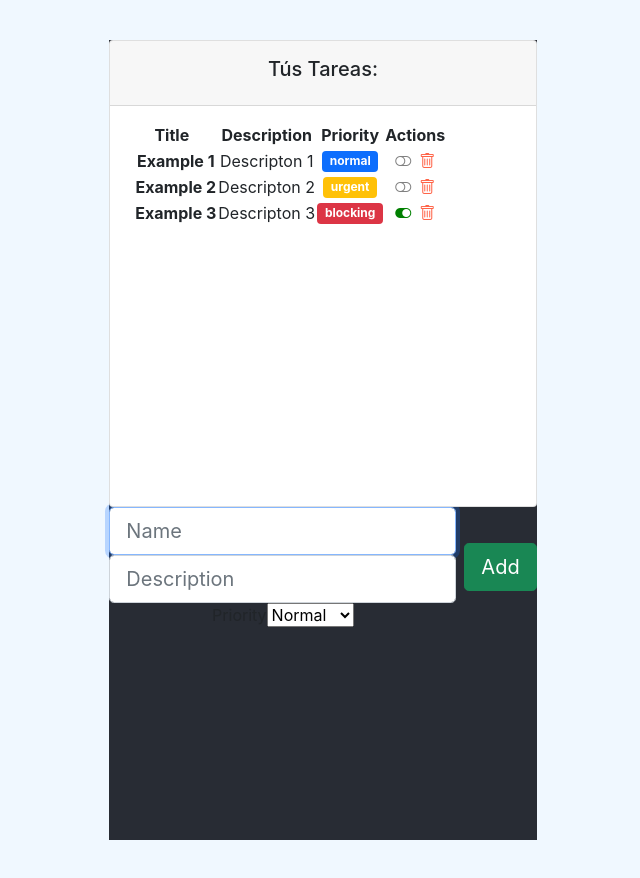
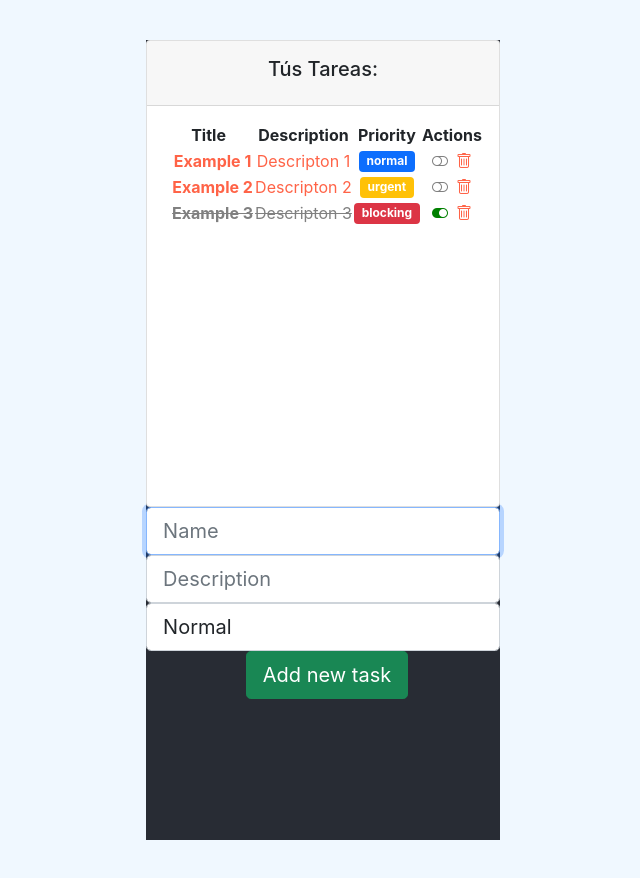
Before and after one commit to Maruan-Cardenas/open-bootcamp, a React (Create React App) app in the folder ReactJS/proyect-task/: page / in a window 1280 px wide. Shown: the whole page, without its empty margins (317-957 px from the left). Built offline with nearby package versions, Linux system fonts and the light colour scheme.

Commit message:
session 13

```diff
--- a/ReactJS/proyect-task/package.json
+++ b/ReactJS/proyect-task/package.json
@@ -9,12 +9,14 @@
     "axios": "^0.24.0",
     "bootstrap": "^5.1.3",
     "bootstrap-icons": "^1.7.2",
+    "formik": "^2.2.9",
     "node-sass": "^7.0.0",
     "react": "^17.0.2",
     "react-dom": "^17.0.2",
     "react-scripts": "5.0.0",
     "sass": "^1.45.1",
-    "web-vitals": "^2.1.2"
+    "web-vitals": "^2.1.2",
+    "yup": "^0.32.11"
   },
   "scripts": {
     "start": "react-scripts start",
--- a/ReactJS/proyect-task/src/component/container/task_list.jsx
+++ b/ReactJS/proyect-task/src/component/container/task_list.jsx
@@ -20,7 +20,9 @@
    // Control del ciclo de vida del componente
    useEffect(() => {
       console.log('Task State has been modifie')
+      setTimeout(() =>{
          setLoading(false)
+      },2000)
       return () => {
          console.log('taskList component is going to unmount')
       }
@@ -50,17 +52,8 @@
    setTasks(tempTasks)
    }
 
-
+   const Table = () => {
       return (
-        <div>
-           <div className='col-12'>
-              <div className='card'>
-                  {/* Card Header {title} */}
-                  <div className='card-header p-3'>
-                     <h5>Tús Tareas:</h5>
-                  </div>
-                  {/* Card Body (content)*/}
-                  <div className='card-body' data-mdb-perfect-scrollbar='true' style={ {position: 'relative', height: '400px'} }>
          <table>
             <thead>
                <tr>
@@ -85,10 +78,42 @@
                }
             </tbody>
          </table>
+      )
+   }
+
+   let taskTable
+   if (tasks.length > 0) taskTable = <Table />
+   else {
+      taskTable = (
+         <div>
+            <h3>There are no tasks to show</h3>
+            <h4>Please, create one</h4>
+         </div>
+      )
+   }
+
+   const loadingStyles = {
+      color: 'grey',
+      fontWeight: 'bold',
+   }
+
+
+    return (
+        <div>
+           <div className='col-12'>
+              <div className='card'>
+                  {/* Card Header {title} */}
+                  <div className='card-header p-3'>
+                     <h5>Tús Tareas:</h5>
+                  </div>
+                  {/* Card Body (content)*/}
+                  <div className='card-body' data-mdb-perfect-scrollbar='true' style={ {position: 'relative', height: '400px'} }>
+                     {/* Add Loading Spinner */}
+                     {loading ? <p style={loadingStyles}>Loading...</p> : taskTable}
                   </div>
               </div>
            </div>
-                  <Taskform add={addTask} />
+                  <Taskform add={addTask} length={tasks.length} />
         </div>
     )
 }
--- a/ReactJS/proyect-task/src/component/pure/forms/taskForm.jsx
+++ b/ReactJS/proyect-task/src/component/pure/forms/taskForm.jsx
@@ -3,7 +3,7 @@
 import { LEVELS } from '../../../models/level.enum'
 import { Task } from '../../../models/task.class'
 
-const Taskform = ({ add }) => {
+const Taskform = ({ add, length }) => {
     const nameRef = useRef()
     const descriptionRef = useRef()
     const levelRef = useRef(LEVELS.NORMAl)
@@ -19,31 +19,47 @@
         add(newTask)
     }
 
+    const normalStyle = {
+        color: 'cyan',
+        fontWeight: 'bold',
+        backgroundColor: 'black'
+    }
+    const urgentStyle = {
+        color: 'yellow',
+        fontWeight: 'bold',
+        backgroundColor: 'black'
+    }
+    const blockingStyle = {
+        color: 'red',
+        fontWeight: 'bold',
+        backgroundColor: 'black'
+    }
+
     return (
         <form onSubmit={addTask} className='d-flex justify-content-center align-items-center mb-4'>
         <div className='form-outline flex-fill'>
             <input ref={nameRef} id='inputName' type="text" className='form-control form-control-lg' placeholder='Name' required autoFocus />
             <input ref={descriptionRef} id='inputDescription' type="text" className='form-control form-control-lg' placeholder='Description' required />
-            <label htmlFor='selectLevel' className='sr-only'>Priority</label>
-            <select ref={levelRef} defaultValue={LEVELS.NORMAL} id='selectLevel'>
-                <option value={LEVELS.NORMAL}>
+            <select className='form-control form-control-lg' ref={levelRef} defaultValue={LEVELS.NORMAL} id='selectLevel'>
+                <option value={LEVELS.NORMAL} style={normalStyle}>
                     Normal
                 </option>
-                <option value={LEVELS.URGENT}>
+                <option value={LEVELS.URGENT} style={urgentStyle}>
                     Urgent
                 </option>
-                 <option value={LEVELS.BLOCKING}>
+                 <option value={LEVELS.BLOCKING} style={blockingStyle}>
                     Blocking
                 </option>
             </select>
+            <button type='submit' className='btn btn-success btn-lg ms-2'>{length > 0 ? 'Add new task' : 'Create your first task' }</button>
         </div>
-            <button type='submit' className='btn btn-success btn-lg ms-2'>Add</button>
         </form>
     );
 }
 
 Taskform.propTypes = {
     add: PropTypes.func.isRequired,
+    length: PropTypes.number.isRequired
 }
 
 export default Taskform;
--- a/ReactJS/proyect-task/src/component/pure/task.jsx
+++ b/ReactJS/proyect-task/src/component/pure/task.jsx
@@ -59,7 +59,7 @@
     }
 
     return (
-        <tr className='fw-normal'>
+        <tr className={`fw-normal ${task.completed ? 'task-completed' : 'task-pending'}`}>
             <th>
                 <span className='ms-2'>{task.name}</span>
             </th>
--- a/ReactJS/proyect-task/src/styles/task.scss
+++ b/ReactJS/proyect-task/src/styles/task.scss
@@ -1,3 +1,13 @@
 .task-action {
     cursor: pointer;
 }
+
+.task-completed {
+    color: gray;
+    text-decoration: line-through;
+}
+
+.task-pending {
+    font-weight: bold;
+    color: tomato;
+}
```
Also changed, not shown: 1 other file (tests, documents, lock files or other folders). Lines whose indentation alone changed are shown as unchanged.
